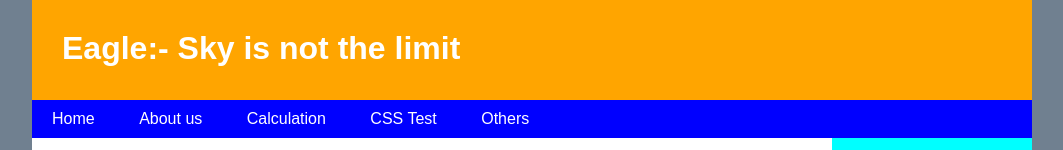
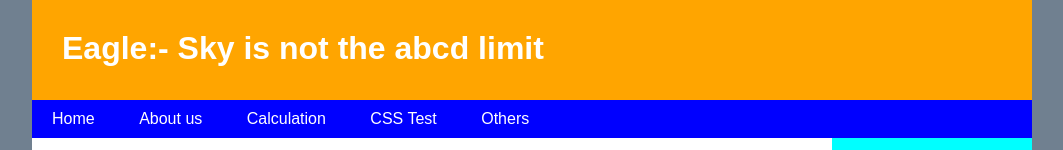
Before and after one commit to paieageles/pankaj, a plain HTML site: page index.html in a window 1280 px wide. Shown: the top 150 px of the page, without its empty margins (108-1171 px from the left). Drawn offline with Linux system fonts and the light colour scheme.

Commit message:
added test

```diff
--- a/index.html
+++ b/index.html
@@ -10,7 +10,7 @@
 <body>
    <div id="wrap">
     <div id="header">
-        <h1>Eagle:- Sky is not the limit</h1>
+        <h1>Eagle:- Sky is not the abcd limit</h1>
     </div>
     <div id="menu">
         <ul>
```
